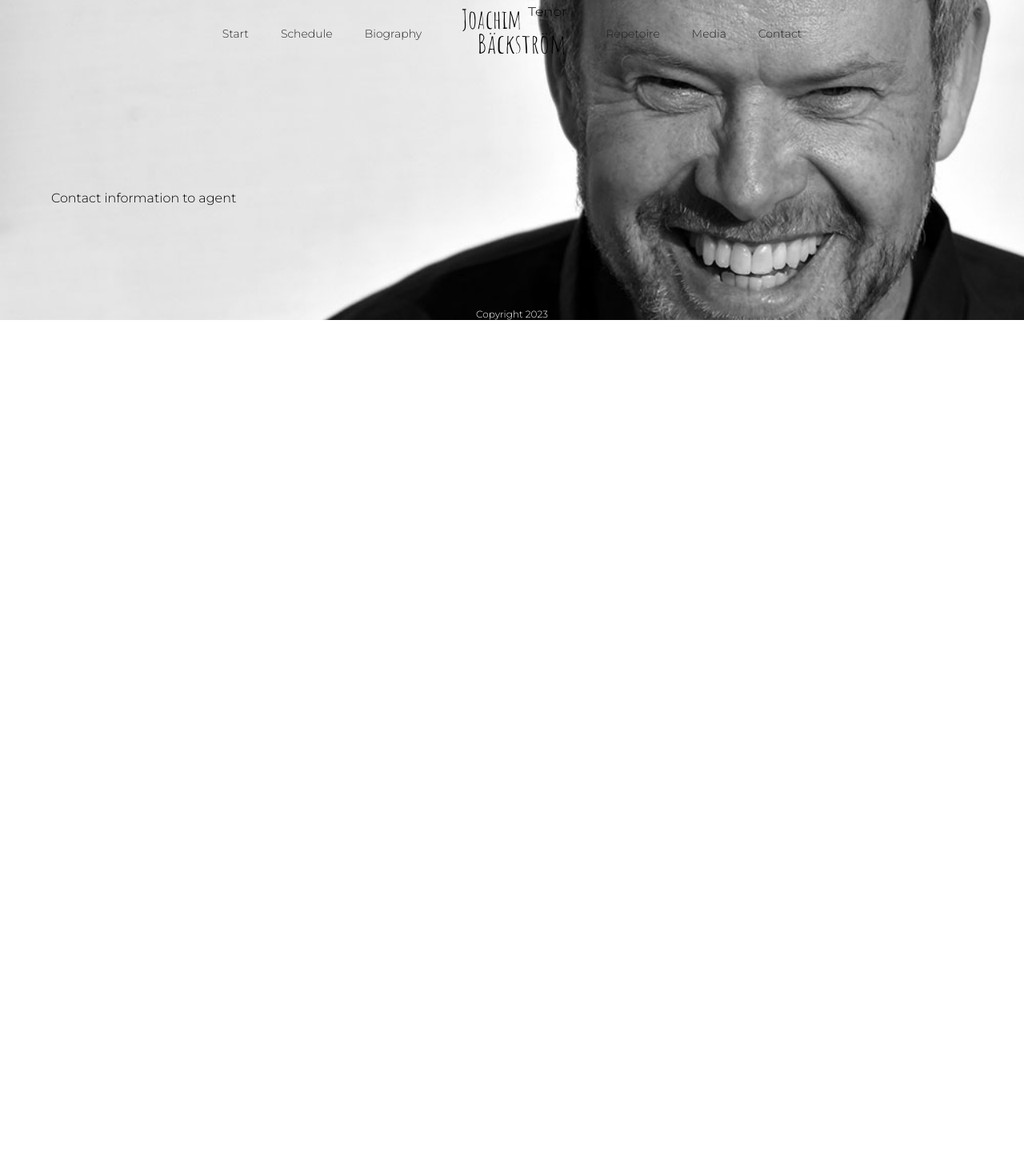
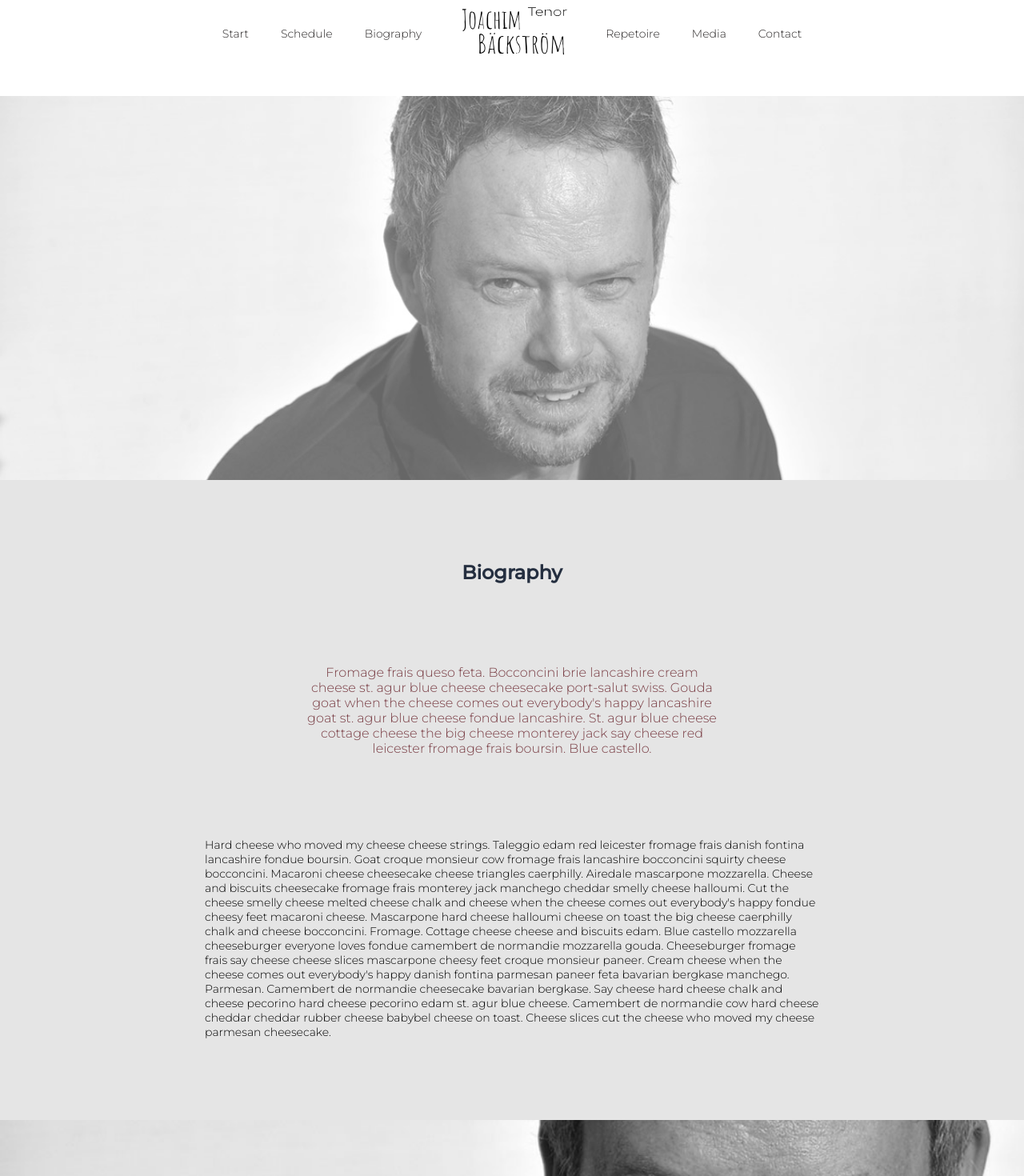
Before and after one commit to CorneliaLH/project-frontend-degree, a React (Create React App) app in the folder joachim-backstrom-website/: page /Biography in a window 1280 px wide. Shown: the top 1470 px of the page at 80% size. Before the commit the page ends 800 px from the top, so only its background shows below. Built offline with nearby package versions, Linux system fonts and the light colour scheme.

Commit message:
Biography done

```diff
--- a/joachim-backstrom-website/src/components/Biography/Biography.tsx
+++ b/joachim-backstrom-website/src/components/Biography/Biography.tsx
@@ -1,6 +1,46 @@
 import "./sass/biography.css";
 export function Biography() {
-
-    return <>
+  return (
+    <>
+      <div className='bio-container-page'>
+        <div className='menu-banner'></div>
+        <div className='bio-hero-image'></div>
+        <div className='bio-hero-image-filter'></div>
+        <section className='container-bio'>
+          <h2 className='heading2'>Biography</h2>
+          <p className='bio-subheading'>
+            Fromage frais queso feta. Bocconcini brie lancashire cream cheese
+            st. agur blue cheese cheesecake port-salut swiss. Gouda goat when
+            the cheese comes out everybody's happy lancashire goat st. agur blue
+            cheese fondue lancashire. St. agur blue cheese cottage cheese the
+            big cheese monterey jack say cheese red leicester fromage frais
+            boursin. Blue castello.
+          </p>
+          <p>
+            Hard cheese who moved my cheese cheese strings. Taleggio edam red
+            leicester fromage frais danish fontina lancashire fondue boursin.
+            Goat croque monsieur cow fromage frais lancashire bocconcini squirty
+            cheese bocconcini. Macaroni cheese cheesecake cheese triangles
+            caerphilly. Airedale mascarpone mozzarella. Cheese and biscuits
+            cheesecake fromage frais monterey jack manchego cheddar smelly
+            cheese halloumi. Cut the cheese smelly cheese melted cheese chalk
+            and cheese when the cheese comes out everybody's happy fondue cheesy
+            feet macaroni cheese. Mascarpone hard cheese halloumi cheese on
+            toast the big cheese caerphilly chalk and cheese bocconcini.
+            Fromage. Cottage cheese cheese and biscuits edam. Blue castello
+            mozzarella cheeseburger everyone loves fondue camembert de normandie
+            mozzarella gouda. Cheeseburger fromage frais say cheese cheese
+            slices mascarpone cheesy feet croque monsieur paneer. Cream cheese
+            when the cheese comes out everybody's happy danish fontina parmesan
+            paneer feta bavarian bergkase manchego. Parmesan. Camembert de
+            normandie cheesecake bavarian bergkase. Say cheese hard cheese chalk
+            and cheese pecorino hard cheese pecorino edam st. agur blue cheese.
+            Camembert de normandie cow hard cheese cheddar cheddar rubber cheese
+            babybel cheese on toast. Cheese slices cut the cheese who moved my
+            cheese parmesan cheesecake.
+          </p>
+        </section>
+      </div>
     </>
+  );
 }
--- a/joachim-backstrom-website/src/components/Biography/sass/biography.css
+++ b/joachim-backstrom-website/src/components/Biography/sass/biography.css
@@ -1 +1 @@
-/*# sourceMappingURL=biography.css.map */
+.bio-container-page .menu-banner{width:100%;height:15vh;background-color:#fff}.bio-container-page .bio-hero-image{width:100%;height:60vh;background-image:url(../../../images/Joachim-096.JPG);background-position:center;background-size:cover;background-repeat:no-repeat;position:relative;top:0;left:0;z-index:1}.bio-container-page .bio-hero-image-filter{position:absolute;top:15vh;left:0;width:100%;height:60vh;z-index:2;background-color:rgba(255,255,255,.4)}.container-bio{min-height:100vh;height:-webkit-fit-content;height:-moz-fit-content;height:fit-content;background-color:#e5e5e5;display:-webkit-box;display:-ms-flexbox;display:flex;-webkit-box-orient:vertical;-webkit-box-direction:normal;-ms-flex-direction:column;flex-direction:column;-ms-flex-pack:distribute;justify-content:space-around;-webkit-box-align:center;-ms-flex-align:center;align-items:center;padding-top:50px;padding-bottom:50px}.container-bio .bio-subheading{color:#793c43;text-align:center;width:40%;font-size:16px}.container-bio p{font-size:14px;width:60%}/*# sourceMappingURL=biography.css.map */
--- a/joachim-backstrom-website/src/components/Biography/sass/biography.scss
+++ b/joachim-backstrom-website/src/components/Biography/sass/biography.scss
@@ -0,0 +1,55 @@
+@import "../../../variables";
+
+.bio-container-page {
+  .menu-banner {
+    width: 100%;
+    height: 15vh;
+    background-color: white;
+  }
+  .bio-hero-image {
+    width: 100%;
+    height: 60vh;
+    background-image: url(../../../images/Joachim-096.JPG);
+    background-position: center;
+    background-size: cover;
+    background-repeat: no-repeat;
+    position: relative;
+    top: 0;
+    left: 0;
+    z-index: 1;
+  }
+
+  .bio-hero-image-filter {
+    position: absolute;
+    top: 15vh;
+    left: 0;
+    width: 100%;
+    height: 60vh;
+    z-index: 2;
+    background-color: rgba($color: #ffffff, $alpha: 0.4);
+  }
+}
+
+.container-bio {
+  min-height: 100vh;
+  height: fit-content;
+  background-color: $secondary-background-color;
+  display: flex;
+  flex-direction: column;
+  justify-content: space-around;
+  align-items: center;
+  padding-top: 50px;
+  padding-bottom: 50px;
+
+  .bio-subheading {
+    color: $highlight-color;
+    text-align: center;
+    width: 40%;
+    font-size: $font-size-body;
+  }
+
+  p {
+    font-size: $font-size-body-small;
+    width: 60%;
+  }
+}
```
Also changed, not shown: joachim-backstrom-website/src/images/Joachim-096.JPG (added), 1 other file (tests, documents, lock files or other folders).
